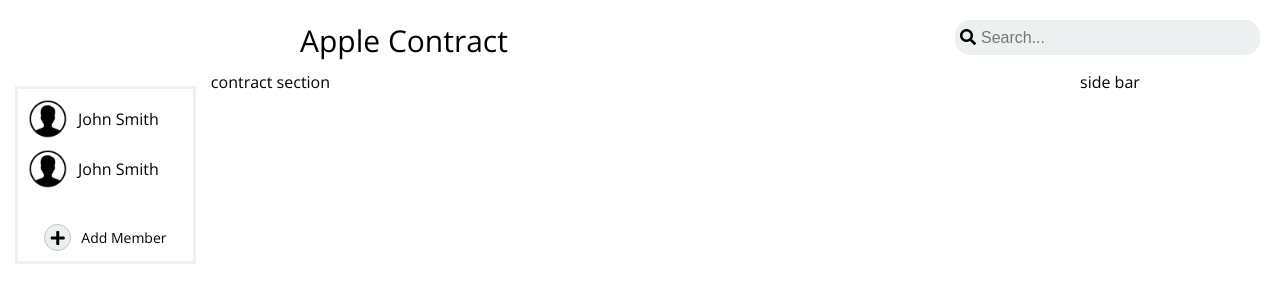
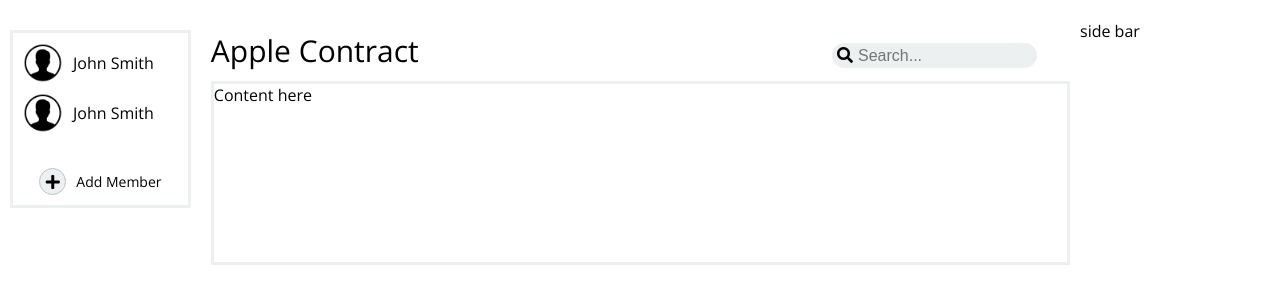
Before and after one commit to gaber85/docco-frontend, a React (Create React App) app in the folder client/: page / in a window 1280 px wide. Shown: the top 304 px of the page. Built offline with nearby package versions, Linux system fonts and the light colour scheme.

Commit message:
refactor: changes to ContractPage and ContractSection components

```diff
--- a/client/src/components/ContractSection/ContractSection.css
+++ b/client/src/components/ContractSection/ContractSection.css
@@ -0,0 +1,10 @@
+.contract-container {
+  border: solid;
+  border-color: #ECF0F1;
+  height: 100%;
+  overflow-y: scroll;
+}
+
+.content-body {
+
+}
--- a/client/src/components/ContractSection/ContractSection.js
+++ b/client/src/components/ContractSection/ContractSection.js
@@ -0,0 +1,14 @@
+import React, { Component } from 'react';
+import './ContractSection.css';
+
+class ContractSection extends Component {
+  render() {
+    return (
+      <div className="contract-container">
+        <div className="content-body>">Content here</div>
+      </div>
+    )
+  }
+}
+
+export default ContractSection;
--- a/client/src/components/ContractSection/index.js
+++ b/client/src/components/ContractSection/index.js
@@ -0,0 +1,3 @@
+import ContractSection from './ContractSection';
+
+export default ContractSection;
--- a/client/src/components/SearchBar/SearchBar.css
+++ b/client/src/components/SearchBar/SearchBar.css
@@ -2,8 +2,8 @@
   background-color: #ECF0F1;
   padding-left: 5px;
   border-radius: 15px;
-  min-width: 300px;
-  width: 30%;
+  min-width: 200px;
+  width: 15%;
 }
 
 .text-input {
@@ -11,8 +11,8 @@
   border-style: none;
   font-size: 16px;
   align-items: center;
-  height: 25px;
-  width: 90%;
+  height: 15px;
+  width: 80%;
   outline: none;
   padding: 5px;
   border-radius: 15px;
--- a/client/src/containers/ContractPage/ContractPage.css
+++ b/client/src/containers/ContractPage/ContractPage.css
@@ -2,11 +2,13 @@
   display: flex;
   flex-direction: column;
   padding-top: 20px;
+  height: 100%;
 }
 
 .container-top {
   display: flex;
   justify-content: space-between;
+  align-items: center;
 }
 
 .empty-space {
@@ -15,25 +17,25 @@
 
 .title {
   font-size: 30px;
+  padding-bottom: 10px;
   flex: 1;
 }
 
 .search-bar-section {
-  padding-right: 20px;
 }
 
 .container-middle {
   display: flex;
   justify-content: space-between;
-  padding-top: 10px;
 }
 
 .team-section {
-  padding: 15px;
+  padding: 10px;
 }
 
 .contract-display {
   flex: 1;
+  padding: 10px;
 }
 
 .sidebar-controls {
--- a/client/src/containers/ContractPage/ContractPage.js
+++ b/client/src/containers/ContractPage/ContractPage.js
@@ -2,23 +2,23 @@
 import './ContractPage.css';
 import SearchBar from '../../components/SearchBar'
 import TeamSection from '../../components/TeamSection';
-
+import ContractSection from '../../components/ContractSection';
+import NavBar from '../../components/NavBar'
 // eslint-disable-next-line
 class ContractPage extends Component {
   render() {
     return (
       <div className="main-container">
-        <div className="container-top">
-          <div className="empty-space" />
-          <div className="title">Apple Contract</div>
-          <div className="search-bar-section"><SearchBar/></div>
-        </div>
         <div className="container-middle">
           <div className="team-section">
             <TeamSection />
           </div>
           <div className="contract-display">
-            contract section
+            <div className="container-top">
+              <div className="title">Apple Contract</div>
+              <div className="search-bar-section"><SearchBar/></div>
+            </div>
+            <ContractSection />
           </div>
           <div className="sidebar-controls">
             side bar
```
